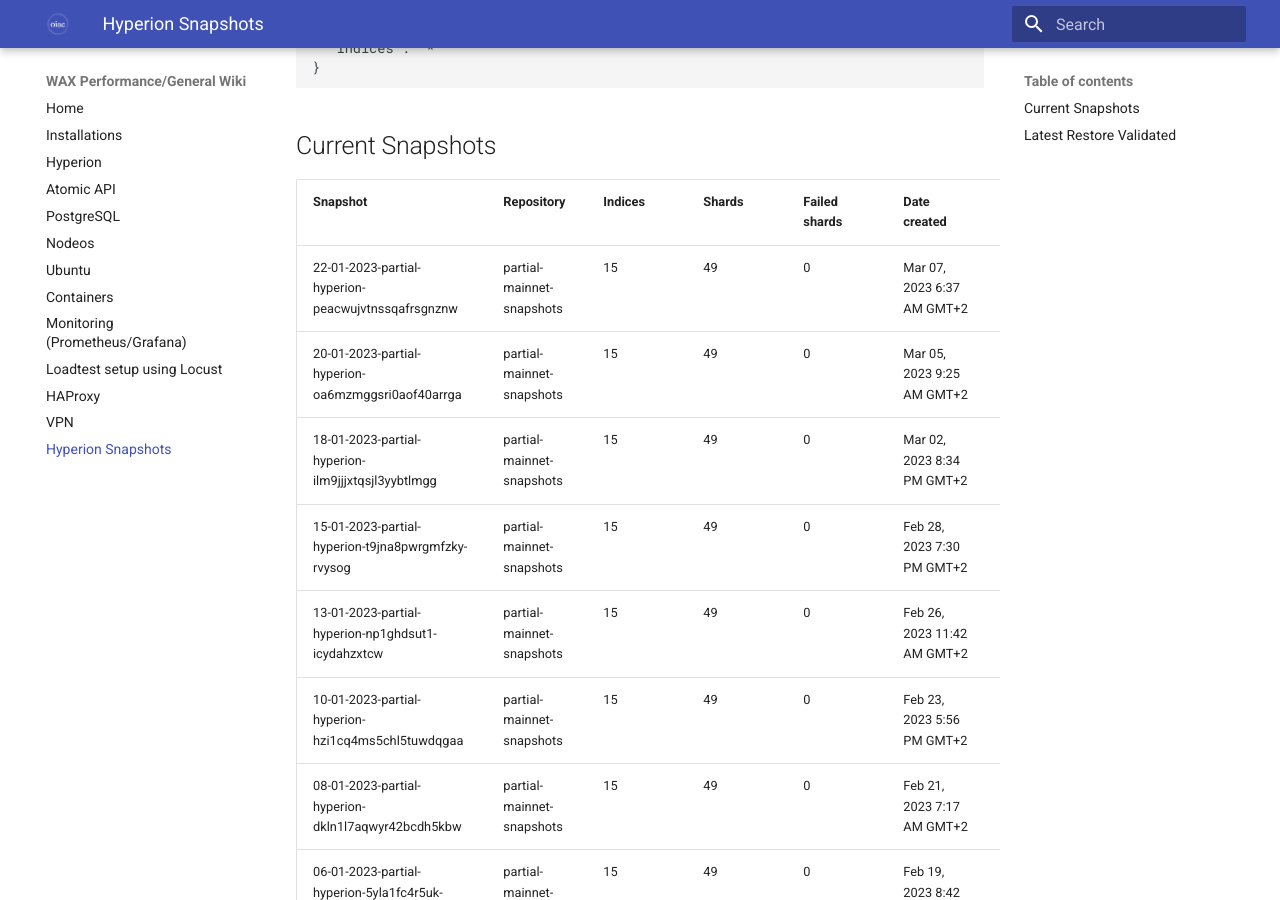
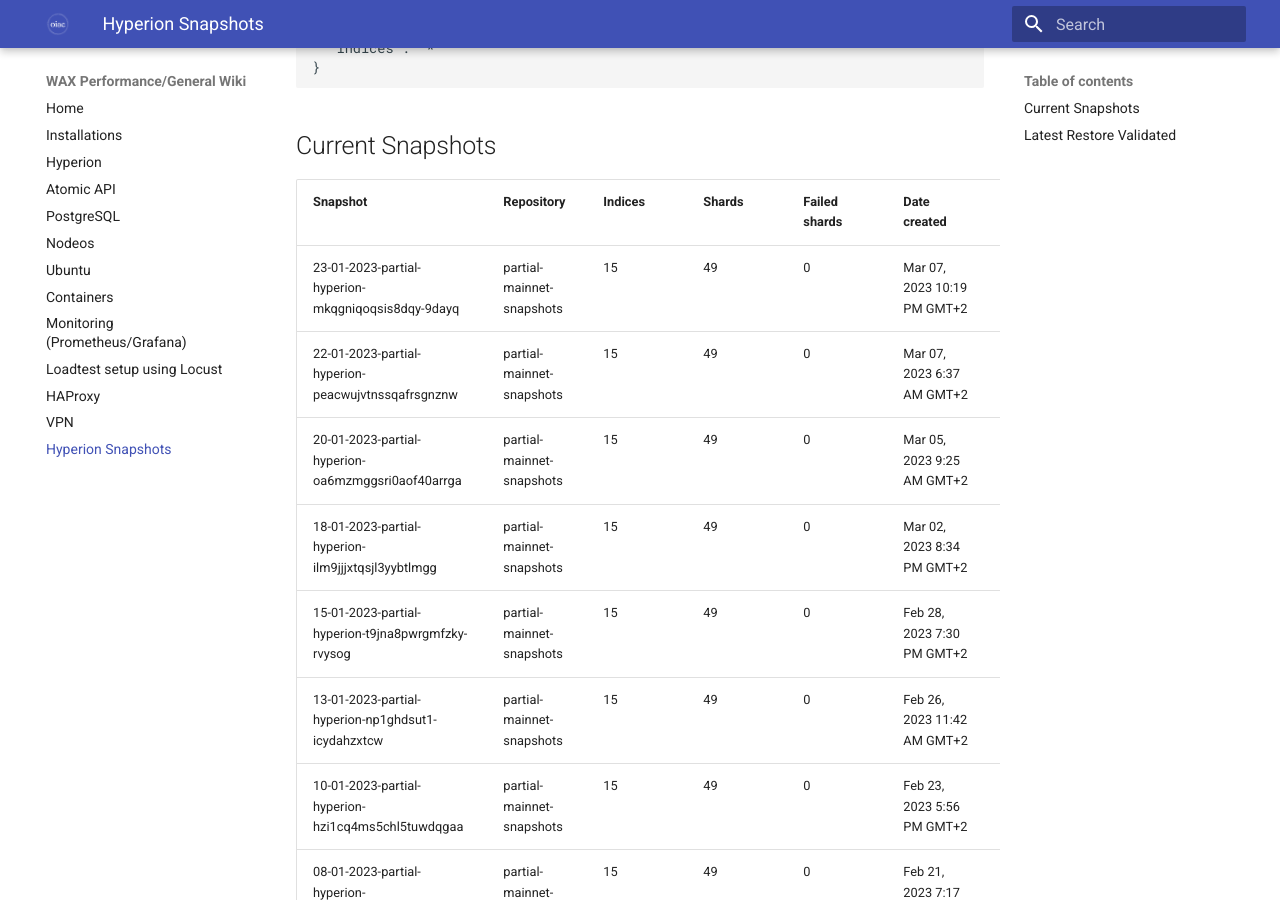
Before and after one commit to oneinacillian/wiki, an MkDocs documentation site: the page built from docs/snapshots.md, in a window 1280 px wide and 900 px high, scrolled down 2022 px. Built offline with MkDocs 1.6.1 and Material for MkDocs 9.7.7, drawn with Linux system fonts in a browser that asks for light colours.

Commit message:
Latest snapshot contains data from 23/01/2022, indexed to Mar 07, 2023 10:19 PM GMT+2

```diff
--- a/docs/snapshots.md
+++ b/docs/snapshots.md
@@ -60,6 +60,7 @@
 
 | Snapshot                                           | Repository                | Indices | Shards | Failed shards | Date created                | Duration |
 |----------------------------------------------------|---------------------------|---------|--------|---------------|-----------------------------|----------|
+| 23-01-2023-partial-hyperion-mkqgniqoqsis8dqy-9dayq | partial-mainnet-snapshots | 15      | 49     | 0             | Mar 07, 2023 10:19 PM GMT+2 | 16s      |
 | 22-01-2023-partial-hyperion-peacwujvtnssqafrsgnznw | partial-mainnet-snapshots | 15      | 49     | 0             | Mar 07, 2023 6:37 AM GMT+2  | 31s      |
 | 20-01-2023-partial-hyperion-oa6mzmggsri0aof40arrga | partial-mainnet-snapshots | 15      | 49     | 0             | Mar 05, 2023 9:25 AM GMT+2  | 38s      |
 | 18-01-2023-partial-hyperion-ilm9jjjxtqsjl3yybtlmgg | partial-mainnet-snapshots | 15      | 49     | 0             | Mar 02, 2023 8:34 PM GMT+2  | 39s      |
```
